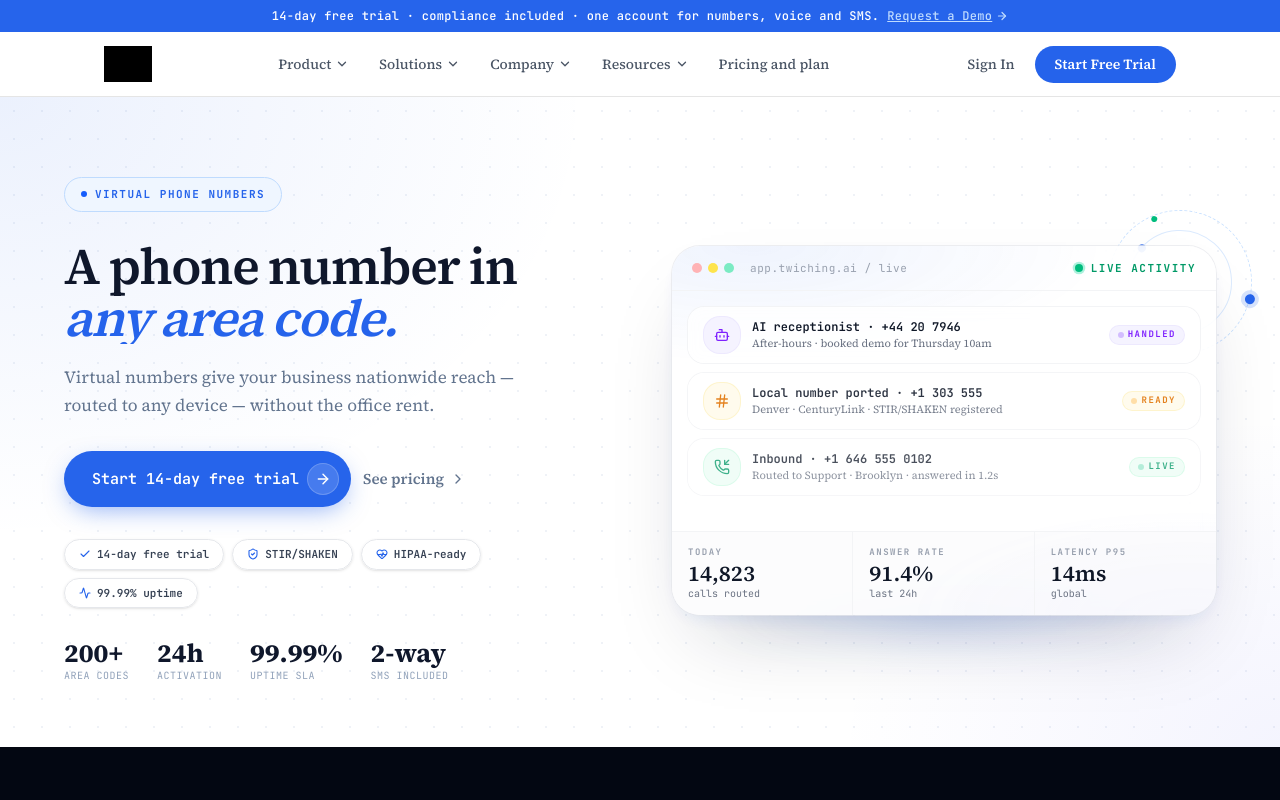
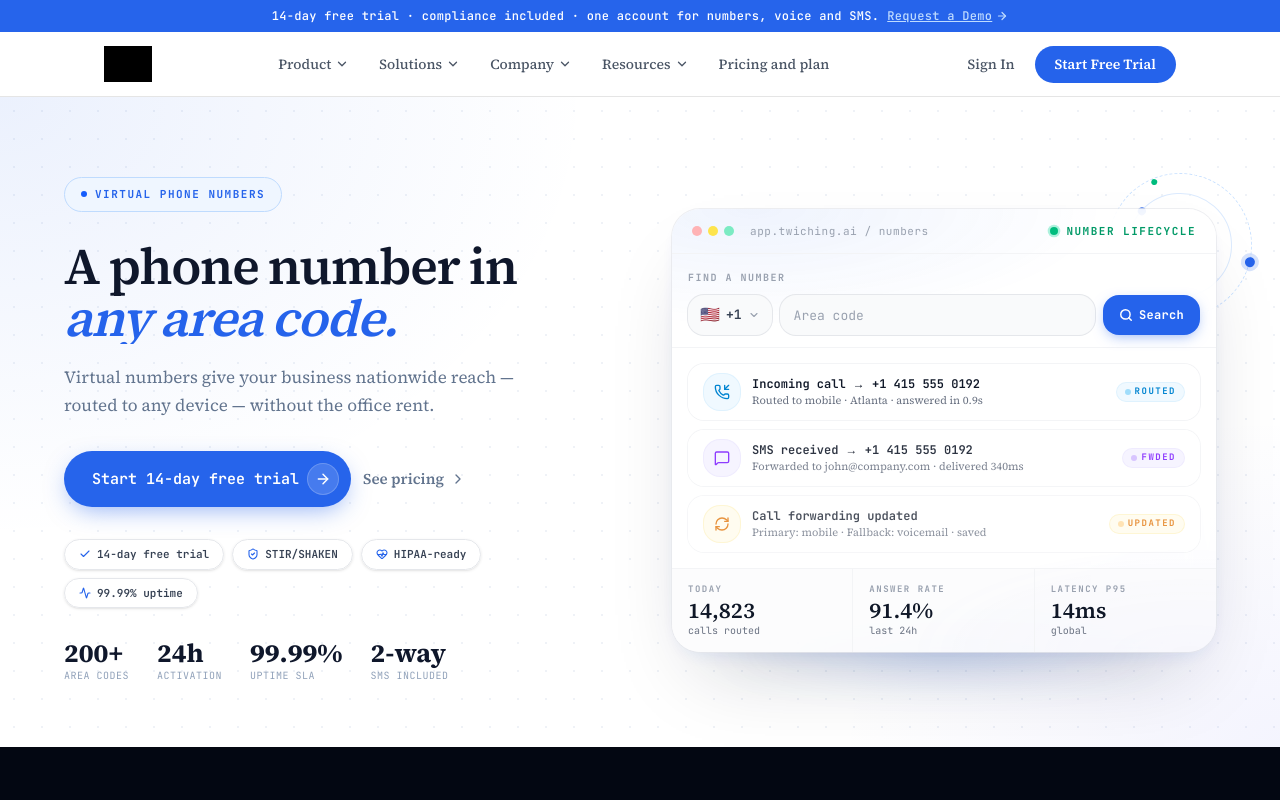
Before and after one commit to nishiex/b_8Eh6ygdMrBt, a Next.js app: page /phone-numbers/virtual in a window 1280 px wide. Shown: the top 800 px of the page. Built offline with nearby package versions, Linux system fonts and the light colour scheme; grey boxes are pictures that could not be loaded.

Commit message:
feat: replace ACTIVITY_FEED with Number Lifecycle feed and update UI
Replace 'ACTIVITY_FEED' with 'Number Lifecycle' feed; add 'NumberSearchBar' component; update chrome header label.

Co-authored-by: nishi patel <201951506+nishiex@users.noreply.github.com>

```diff
--- a/components/virtual-number-page.tsx
+++ b/components/virtual-number-page.tsx
@@ -12,7 +12,7 @@ import {
   Globe, Smartphone, Zap, Shield, PhoneCall,
   ArrowRight, Check, ChevronRight,
   ShieldCheck, HeartPulse, Activity,
-  PhoneIncoming, MessageSquare, Bot, Hash,
+  Search, ShoppingCart, PhoneIncoming, MessageSquare, RefreshCw, Mail, ChevronDown,
 } from "lucide-react"
 import { Faq } from "@/components/faq"
 import { AnnouncementBar } from "@/components/announcement-bar"
@@ -296,32 +296,116 @@ function HeroSection() {
   )
 }
 
-/* ─── Live Showcase (right column of hero) ──────────────────── */
+/* ─── Number Lifecycle Dashboard (right column of hero) ─────── */
 
-type ActivityItem = {
+type LifecycleStage = "search" | "buy" | "call" | "sms" | "forward" | "control"
+
+type LifecycleItem = {
   id: number
-  kind: "call" | "sms" | "ai" | "number"
+  stage: LifecycleStage
   Icon: LucideIcon
   title: string
   detail: string
   chip: string
-  tint: "blue" | "green" | "violet" | "amber"
+  tint: "blue" | "green" | "violet" | "amber" | "sky"
 }
 
-const ACTIVITY_FEED: ActivityItem[] = [
-  { id: 1, kind: "call",   Icon: PhoneIncoming, title: "Inbound · +1 415 555 0138",       detail: "Routed to Sales · Atlanta · answered in 0.9s",      chip: "LIVE",    tint: "green"  },
-  { id: 2, kind: "sms",    Icon: MessageSquare, title: "SMS delivered · +1 212 555 0194", detail: "OTP code · Verizon · 340ms",                        chip: "SENT",    tint: "blue"   },
-  { id: 3, kind: "ai",     Icon: Bot,           title: "AI receptionist · +44 20 7946",   detail: "After-hours · booked demo for Thursday 10am",       chip: "HANDLED", tint: "violet" },
-  { id: 4, kind: "number", Icon: Hash,          title: "Local number ported · +1 303 555",detail: "Denver · CenturyLink · STIR/SHAKEN registered",     chip: "READY",   tint: "amber"  },
-  { id: 5, kind: "call",   Icon: PhoneIncoming, title: "Inbound · +1 646 555 0102",       detail: "Routed to Support · Brooklyn · answered in 1.2s",   chip: "LIVE",    tint: "green"  },
-  { id: 6, kind: "sms",    Icon: MessageSquare, title: "Campaign blast · 12,480 recipients", detail: "Marketing · 10DLC · 98.4% delivery",              chip: "SENT",    tint: "blue"   },
+const LIFECYCLE_FEED: LifecycleItem[] = [
+  { id: 1, stage: "search",  Icon: Search,        title: "Searching +1 (415) numbers…",        detail: "San Francisco · 12 numbers available instantly",          chip: "SEARCH",  tint: "blue"   },
+  { id: 2, stage: "buy",     Icon: ShoppingCart,  title: "Number available: +1 415 555 0192",  detail: "Area code 415 · STIR/SHAKEN ready · activating now",      chip: "PURCHASE", tint: "green"  },
+  { id: 3, stage: "call",    Icon: PhoneIncoming, title: "Incoming call → +1 415 555 0192",    detail: "Routed to mobile · Atlanta · answered in 0.9s",            chip: "ROUTED",  tint: "sky"    },
+  { id: 4, stage: "sms",     Icon: MessageSquare, title: "SMS received → +1 415 555 0192",     detail: "Forwarded to john@company.com · delivered 340ms",          chip: "FWDED",   tint: "violet" },
+  { id: 5, stage: "forward", Icon: RefreshCw,     title: "Call forwarding updated",            detail: "Primary: mobile · Fallback: voicemail · saved",            chip: "UPDATED", tint: "amber"  },
+  { id: 6, stage: "control", Icon: Mail,          title: "Voicemail → email transcript",       detail: "2m 14s · transcribed · sent to inbox in 3s",              chip: "DONE",    tint: "green"  },
 ]
 
-const TINT_MAP: Record<ActivityItem["tint"], { bg: string; ring: string; text: string; dot: string }> = {
-  blue:   { bg: "bg-blue-50",    ring: "ring-blue-100",    text: "text-accent",       dot: "bg-accent"        },
+const TINT_MAP: Record<LifecycleItem["tint"], { bg: string; ring: string; text: string; dot: string }> = {
+  blue:   { bg: "bg-blue-50",    ring: "ring-blue-100",    text: "text-blue-600",     dot: "bg-blue-500"      },
   green:  { bg: "bg-emerald-50", ring: "ring-emerald-100", text: "text-emerald-600",  dot: "bg-emerald-500"   },
   violet: { bg: "bg-violet-50",  ring: "ring-violet-100",  text: "text-violet-600",   dot: "bg-violet-500"    },
   amber:  { bg: "bg-amber-50",   ring: "ring-amber-100",   text: "text-amber-600",    dot: "bg-amber-500"     },
+  sky:    { bg: "bg-sky-50",     ring: "ring-sky-100",     text: "text-sky-600",       dot: "bg-sky-500"       },
+}
+
+const COUNTRIES = [
+  { code: "+1",  flag: "🇺🇸", label: "US" },
+  { code: "+44", flag: "🇬🇧", label: "UK" },
+  { code: "+91", flag: "🇮🇳", label: "IN" },
+  { code: "+61", flag: "🇦🇺", label: "AU" },
+]
+
+function NumberSearchBar() {
+  const [country, setCountry] = useState(0)
+  const [areaCode, setAreaCode] = useState("")
+  const [open, setOpen] = useState(false)
+
+  return (
+    <div className="relative px-4 pt-4 pb-3 border-b border-gray-100">
+      <p className="text-[10px] font-mono font-bold tracking-[1.5px] uppercase text-gray-400 mb-2.5">
+        Find a number
+      </p>
+      <div className="flex items-stretch gap-2">
+        {/* Country selector */}
+        <div className="relative">
+          <button
+            type="button"
+            onClick={() => setOpen((v) => !v)}
+            className="h-10 flex items-center gap-1.5 px-3 rounded-xl bg-gray-50 ring-1 ring-gray-200 text-[13px] font-mono font-semibold text-gray-700 hover:bg-gray-100 transition"
+          >
+            <span className="text-base leading-none">{COUNTRIES[country].flag}</span>
+            <span>{COUNTRIES[country].code}</span>
+            <ChevronDown className="h-3 w-3 text-gray-400" strokeWidth={2.2} />
+          </button>
+          <AnimatePresence>
+            {open && (
+              <motion.ul
+                initial={{ opacity: 0, y: -6, scale: 0.97 }}
+                animate={{ opacity: 1, y: 0, scale: 1 }}
+                exit={{ opacity: 0, y: -6, scale: 0.97 }}
+                transition={{ duration: 0.15 }}
+                className="absolute left-0 top-full mt-1 z-20 bg-white rounded-xl ring-1 ring-gray-200 shadow-lg overflow-hidden"
+              >
+                {COUNTRIES.map((c, i) => (
+                  <li key={c.code}>
+                    <button
+                      type="button"
+                      onClick={() => { setCountry(i); setOpen(false) }}
+                      className="w-full flex items-center gap-2 px-3 py-2 text-[12px] font-mono text-gray-700 hover:bg-gray-50 transition"
+                    >
+                      <span className="text-base leading-none">{c.flag}</span>
+                      <span className="font-semibold">{c.code}</span>
+                      <span className="text-gray-400">({c.label})</span>
+                    </button>
+                  </li>
+                ))}
+              </motion.ul>
+            )}
+          </AnimatePresence>
+        </div>
+
+        {/* Area code input */}
+        <input
+          type="text"
+          inputMode="numeric"
+          maxLength={3}
+          placeholder="Area code"
+          value={areaCode}
+          onChange={(e) => setAreaCode(e.target.value.replace(/\D/g, ""))}
+          className="flex-1 h-10 px-3.5 rounded-xl bg-gray-50 ring-1 ring-gray-200 text-[13px] font-mono text-gray-800 placeholder:text-gray-400 focus:outline-none focus:ring-2 focus:ring-blue-400 transition"
+        />
+
+        {/* Search button */}
+        <motion.button
+          type="button"
+          whileHover={{ scale: 1.03 }} whileTap={{ scale: 0.97 }}
+          className="h-10 flex items-center gap-1.5 px-4 rounded-xl bg-[#2563eb] text-white text-[12px] font-mono font-bold tracking-wide shadow-[0_4px_14px_-4px_rgba(37,99,235,0.55)] hover:bg-[#1d4ed8] transition"
+        >
+          <Search className="h-3.5 w-3.5" strokeWidth={2.5} />
+          Search
+        </motion.button>
+      </div>
+    </div>
+  )
 }
 
 function LiveShowcase() {
@@ -341,14 +425,14 @@ function LiveShowcase() {
 
   const [cursor, setCursor] = useState(0)
   useEffect(() => {
-    const id = setInterval(() => setCursor((c) => (c + 1) % ACTIVITY_FEED.length), 2400)
+    const id = setInterval(() => setCursor((c) => (c + 1) % LIFECYCLE_FEED.length), 2400)
     return () => clearInterval(id)
   }, [])
 
   const visible = [
-    ACTIVITY_FEED[cursor % ACTIVITY_FEED.length],
-    ACTIVITY_FEED[(cursor + 1) % ACTIVITY_FEED.length],
-    ACTIVITY_FEED[(cursor + 2) % ACTIVITY_FEED.length],
+    LIFECYCLE_FEED[cursor % LIFECYCLE_FEED.length],
+    LIFECYCLE_FEED[(cursor + 1) % LIFECYCLE_FEED.length],
+    LIFECYCLE_FEED[(cursor + 2) % LIFECYCLE_FEED.length],
   ]
 
   return (
@@ -389,16 +473,19 @@ function LiveShowcase() {
               <span className="w-2.5 h-2.5 rounded-full bg-yellow-300/80" />
               <span className="w-2.5 h-2.5 rounded-full bg-emerald-300/80" />
             </div>
-            <span className="ml-2 text-[11px] font-mono text-gray-400 tracking-wider">app.twiching.ai / live</span>
+            <span className="ml-2 text-[11px] font-mono text-gray-400 tracking-wider">app.twiching.ai / numbers</span>
           </div>
           <div className="flex items-center gap-2">
             <ShowcasePulseDot />
-            <span className="text-[11px] font-mono font-bold tracking-[1.5px] uppercase text-emerald-600">Live activity</span>
+            <span className="text-[11px] font-mono font-bold tracking-[1.5px] uppercase text-emerald-600">Number Lifecycle</span>
           </div>
         </div>
 
-        {/* Rolling feed */}
-        <div className="relative px-4 py-4 min-h-[240px]">
+        {/* Number search bar */}
+        <NumberSearchBar />
+
+        {/* Rolling lifecycle feed */}
+        <div className="relative px-4 py-4 min-h-[220px]">
           <div className="space-y-2.5">
             <AnimatePresence mode="popLayout" initial={false}>
               {visible.map((item, i) => (
@@ -428,7 +515,7 @@ function LiveShowcase() {
   )
 }
 
-function ShowcaseActivityRow({ item }: { item: ActivityItem }) {
+function ShowcaseActivityRow({ item }: { item: LifecycleItem }) {
   const t = TINT_MAP[item.tint]
   const { Icon } = item
   return (
```
